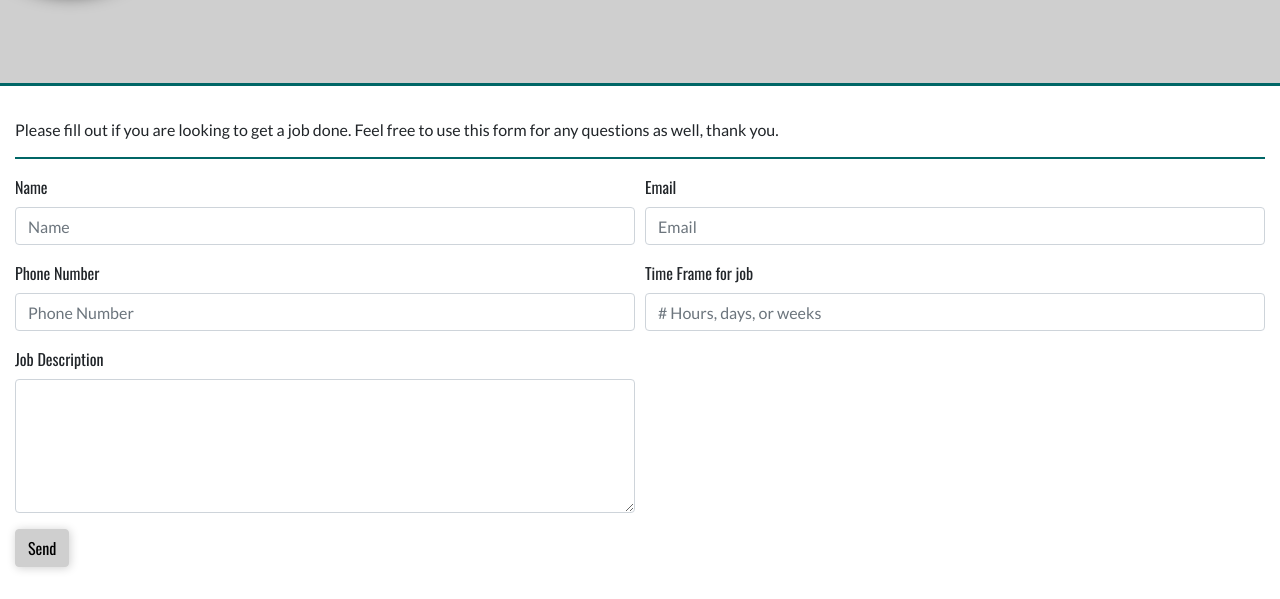
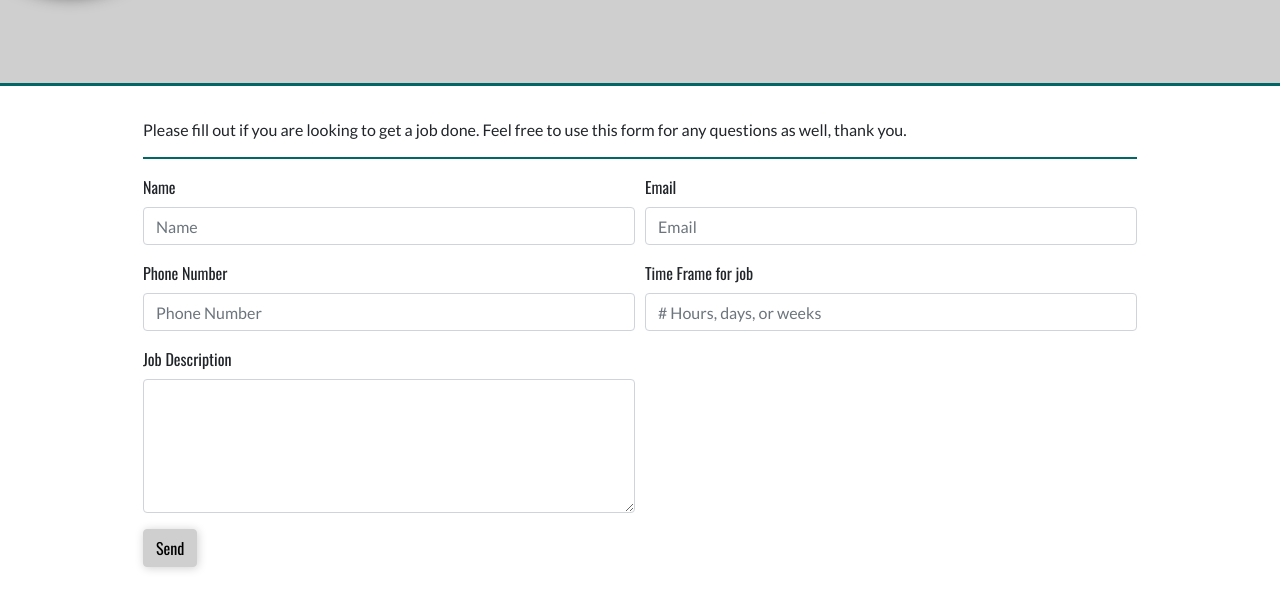
Before and after one commit to scot0359/Bootstrap-Website, a plain HTML site: page contact.html in a window 1280 px wide. Shown: the part 302-901 px from the top of the page. Drawn offline with nearby package versions, Linux system fonts and the light colour scheme.

Commit message:
update 6

```diff
--- a/contact.html
+++ b/contact.html
@@ -44,7 +44,7 @@
             <a class="btn btn-primary btn-lg" href="#" role="button">Learn more</a>
         </div>-->
     </header>
-    <header class="container-fluid">
+    <header class="container-fluid" id="homeCardCont">
         <p class="form-info">Please fill out if you are looking to get a job done. Feel free to use this form for any questions as well, thank you.</p>
         <form>
             <div class="form-row">
--- a/css/main.css
+++ b/css/main.css
@@ -1,5 +1,5 @@
 #homeCardCont {
-    /*padding-top: 1.5rem;*/
+    width: 80%;
 }
 
 h1,
@@ -14,7 +14,6 @@ li {
     font-family: 'Oswald', sans-serif;
     font-size: 1.5rem;
 }
-
 p {
     font-family: 'Lato', sans-serif;
     font-size: 1em;
@@ -59,6 +58,7 @@ form {
     width: 100%;
     height: auto;
 }
+
 
 .home-image {
     width: 20%;
```
